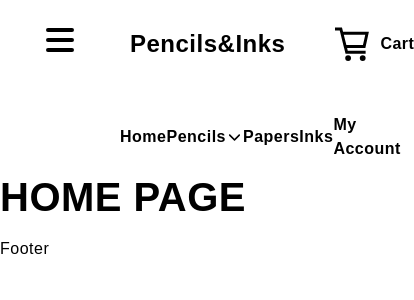
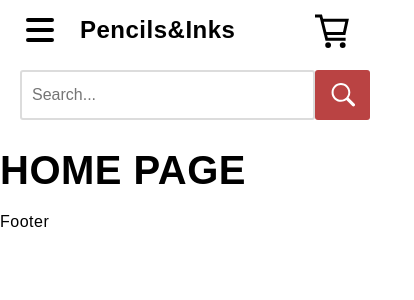
Before and after one commit to ElierHP/pencils-and-inks, a Next.js app: page / in a window 390 px wide. Shown: the top 300 px of the page, 414 px wide, since content can reach past the window. Built offline with nearby package versions, Linux system fonts and the light colour scheme.

Commit message:
Create mobile responsive navbar.

```diff
--- a/src/components/Searchbar.js
+++ b/src/components/Searchbar.js
@@ -17,10 +17,13 @@ export default function Searchbar() {
 // Styles
 // Search
 const SearchBarMain = styled.div`
-  display: none;
+  display: flex;
   height: 50px;
+  order: 3;
+  grid-column: 1 / span1;
   ${theme.mq()[1]} {
-    display: flex;
+    order: 2;
+    grid-column: initial;
   }
 `;
 
--- a/src/components/layout/Header.js
+++ b/src/components/layout/Header.js
@@ -32,7 +32,7 @@ export default function Header() {
           {/* Shopping Cart */}
           <Cart>
             <GrCart size={35} />
-            Cart
+            <CartTitle>Cart</CartTitle>
           </Cart>
         </Wrapper>
         <Navbar>
@@ -78,14 +78,19 @@ const Wrapper = styled.div`
   display: grid;
   align-items: center;
   grid-template-columns: 1fr 7fr 1fr;
-  padding: 2rem;
+  padding: 1rem 0;
   padding-bottom: 3rem;
-  grid-gap: 5rem;
+  grid-gap: 2rem;
+  ${theme.mq()[1]} {
+    grid-gap: 5rem;
+    padding: 2rem;
+  }
 `;
 
 // Hamburger Menu
 const HamburgerIcon = styled.div`
-  display: block;
+  display: flex;
+  align-items: center;
   ${theme.mq()[1]} {
     display: none;
   }
@@ -95,6 +100,7 @@ const Logo = styled.a`
   font-size: ${theme.fontSizes.large}rem;
   font-weight: ${theme.fontWeights.bold};
   cursor: pointer;
+  order: 1;
 `;
 
 // Shopping Cart
@@ -104,17 +110,33 @@ const Cart = styled.div`
   gap: 1rem;
   font-weight: ${theme.fontWeights.bold};
   cursor: pointer;
+  order: 2;
+  margin-left: auto;
+  ${theme.mq()[1]} {
+    order: 3;
+  }
+`;
+
+const CartTitle = styled.span`
+  display: none;
+  ${theme.mq()[1]} {
+    display: block;
+  }
 `;
 
 // Navbar
 const Navbar = styled.nav``;
 
 const NavUl = styled.ul`
-  display: flex;
+  display: none;
   justify-content: space-between;
   align-items: center;
-  padding: 0 10rem;
+  padding: 0;
   font-weight: ${theme.fontWeights.bold};
+  ${theme.mq()[1]} {
+    display: flex;
+    padding: 0 10rem;
+  }
 `;
 
 const NavLi = styled.li`
--- a/src/styles/globalStyles.js
+++ b/src/styles/globalStyles.js
@@ -19,7 +19,8 @@ export default function GlobalStyles() {
         p,
         a,
         div,
-        li {
+        li,
+        ul {
           font-family: ${theme.fonts.body};
           font-size: ${theme.fontSizes.medium}rem;
           letter-spacing: ${theme.letterSpacing.body}px;
```
